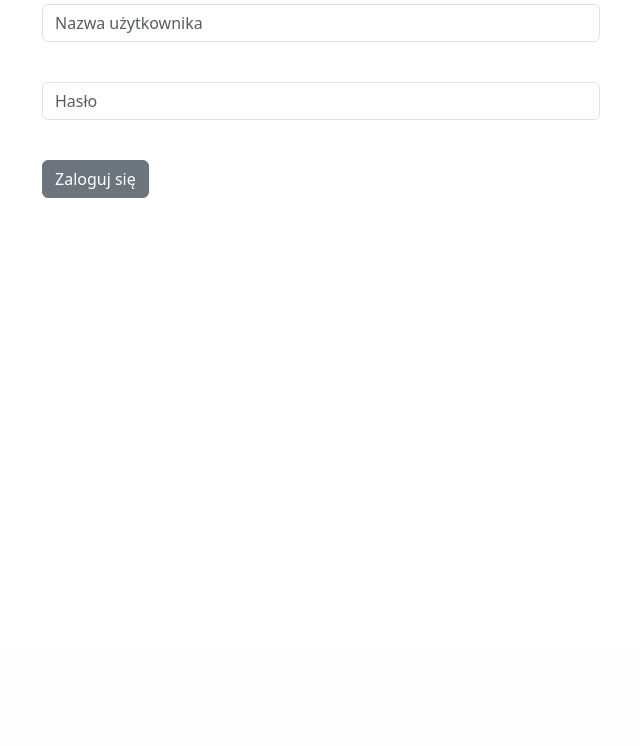
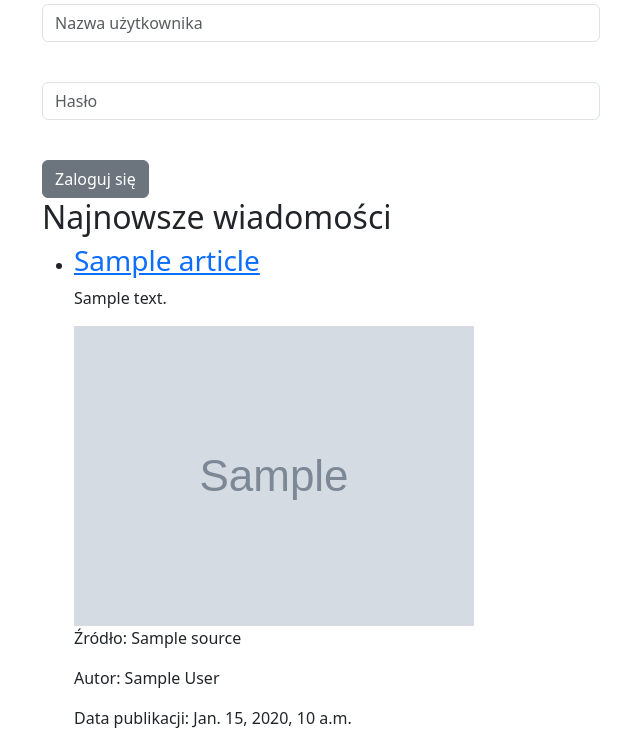
Before and after one commit to McRas/publ, a Django app: template website/templates/home.html in a window 1280 px wide. Shown: the part 156-902 px from the top of the page, without its empty margins (319-959 px from the left). Before the commit the page ends 354 px from the top, so only its background shows below. Run offline with Django 4.2, Linux system fonts and the light colour scheme; the template is opened without the code that fills it: most values are stand-ins (such as "Sample title", 1, 10 or a date in 2020); grey boxes marked "Sample" are stand-in pictures.

Commit message:
dodany news_api

```diff
--- /dev/null
+++ b/virt/pyvenv.cfg
@@ -0,0 +1,5 @@
+home = C:\Users\traso\AppData\Local\Programs\Python\Python312
+include-system-site-packages = false
+version = 3.12.1
+executable = C:\Users\traso\AppData\Local\Programs\Python\Python312\python.exe
+command = C:\Users\traso\AppData\Local\Programs\Python\Python312\python.exe -m venv C:\Users\traso\Desktop\29415_52665_52668\virt
--- a/website/templates/home.html
+++ b/website/templates/home.html
@@ -64,8 +64,27 @@
 
 </form>
 
+{% endif %}
 
-
+ <!-- Wyświetlanie artykułów z NewsAPI -->
+ {% if data.articles %}
+ <h2>Najnowsze wiadomości</h2>
+ <ul>
+     {% for article in data.articles %}
+         <li>
+             <h3><a href="{{ article.url }}">{{ article.title }}</a></h3>
+             <p>{{ article.description }}</p>
+             {% if article.urlToImage %}
+                 <img src="{{ article.urlToImage }}" alt="{{ article.title }}" style="max-width: 100%;">
+             {% endif %}
+             <p>Źródło: {{ article.source.name }}</p>
+             <p>Autor: {{ article.author }}</p>
+             <p>Data publikacji: {{ article.publishedAt }}</p>
+         </li>
+     {% endfor %}
+ </ul>
+{% else %}
+ <p>Brak dostępnych artykułów.</p>
 {% endif %}
 
 {% endblock %}
```
Also changed, not shown: website/views.py (+13 -2 lines), website/migrations/0001_initial.py (added), 13 other files.
